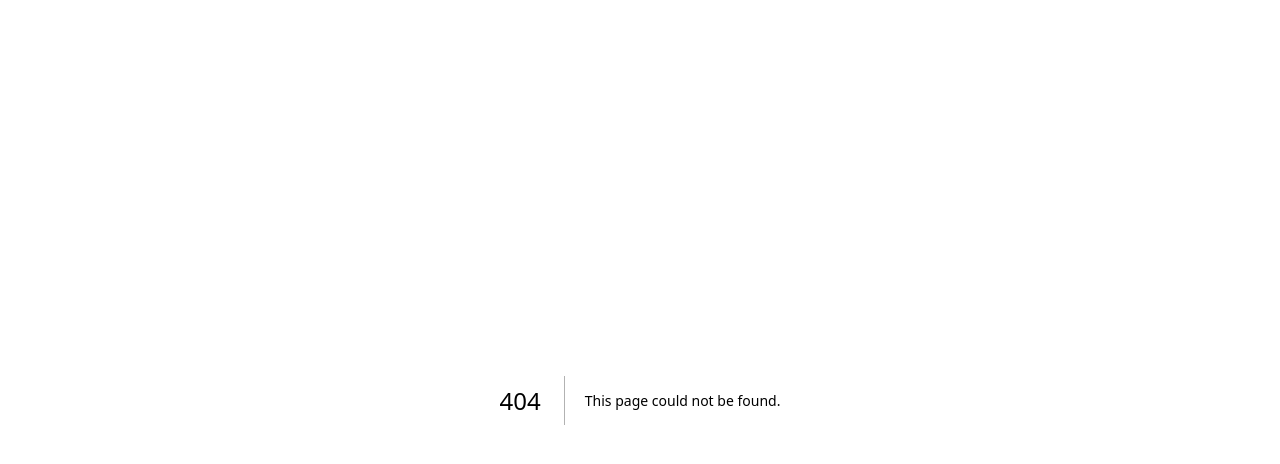
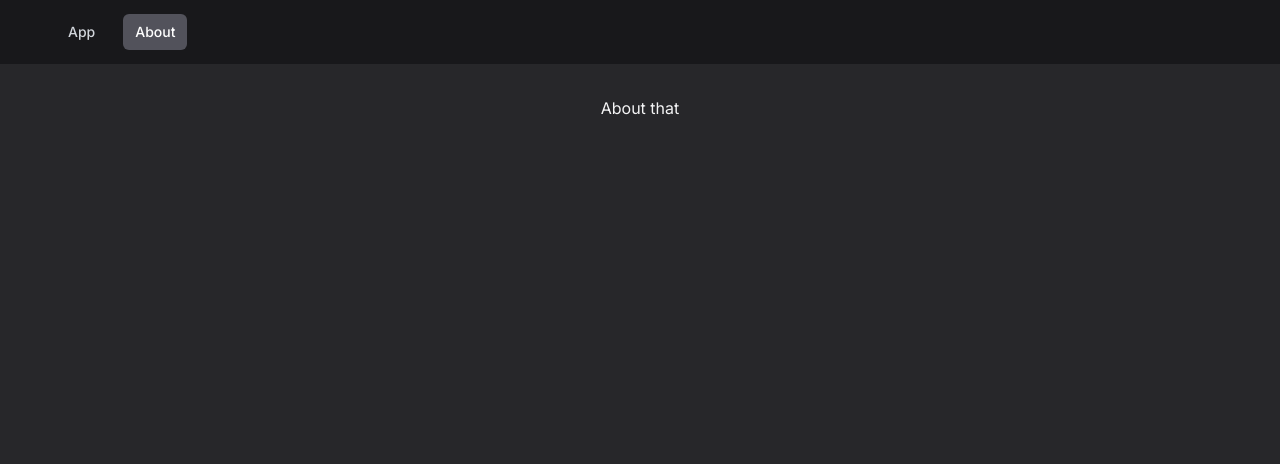
Before and after one commit to briancohan/solesearcher, a Next.js app: page /about in a window 1280 px wide. Before the commit this address had no page. Shown: the top 464 px of the page. Built offline with nearby package versions, Linux system fonts and the light colour scheme.

Commit message:
basic nav

```diff
--- /dev/null
+++ b/src/app/about/page.tsx
@@ -0,0 +1,3 @@
+export default function About() {
+  return <main className='flex flex-col items-center justify-between min-h-screen p-8'>About that</main>
+}
--- a/src/app/layout.tsx
+++ b/src/app/layout.tsx
@@ -1,21 +1,21 @@
 import './globals.css'
 import { Inter } from 'next/font/google'
-
+import Navbar from '@/components/NavBar'
 const inter = Inter({ subsets: ['latin'] })
 
 export const metadata = {
   title: 'Sole Searcher',
-  description: 'Simple app to determine the shod outsole track length and unshod barefoot track length based on known insole measurements, nominal shoe size, and subject height for Search & Rescue purposes.',
+  description:
+    'Simple app to determine the shod outsole track length and unshod barefoot track length based on known insole measurements, nominal shoe size, and subject height for Search & Rescue purposes.',
 }
 
-export default function RootLayout({
-  children,
-}: {
-  children: React.ReactNode
-}) {
+export default function RootLayout({ children }: { children: React.ReactNode }) {
   return (
-    <html lang="en">
-      <body className={inter.className}>{children}</body>
+    <html lang='en'>
+      <body className={`${inter.className} bg-zinc-800 text-zinc-100`}>
+        <Navbar />
+        {children}
+      </body>
     </html>
   )
 }
--- a/src/app/page.tsx
+++ b/src/app/page.tsx
@@ -1,9 +1,3 @@
-import Image from 'next/image'
-
 export default function Home() {
-  return (
-    <main className="flex flex-col items-center justify-between min-h-screen p-24">
-      Let&apos;s find your sole
-    </main>
-  )
+  return <main className='flex flex-col items-center justify-between min-h-screen p-8'>Let&apos;s find your sole</main>
 }
--- /dev/null
+++ b/src/components/NavBar.tsx
@@ -0,0 +1,81 @@
+'use client'
+import { Disclosure } from '@headlessui/react'
+import { Bars3Icon, XMarkIcon } from '@heroicons/react/24/outline'
+import clsx from 'clsx'
+import { usePathname  } from 'next/navigation'
+
+const navigation = [
+  { name: 'App', href: '/', current: true },
+  { name: 'About', href: '/about', current: false },
+]
+
+function isActiveRouteOrSubroute(pathname: string, href: string): boolean {
+    if (href === '/' && pathname !== '/') return false
+    return pathname.startsWith(href)
+}
+
+export default function NavBar() {
+    const pathname = usePathname ()
+
+  return (
+    <Disclosure as='nav' className='bg-zinc-900'>
+      {({ open }) => (
+        <>
+          <div className='px-2 mx-auto max-w-7xl sm:px-6 lg:px-8'>
+            <div className='relative flex items-center justify-between h-16'>
+              <div className='absolute inset-y-0 left-0 flex items-center sm:hidden'>
+                {/* Mobile menu button*/}
+                <Disclosure.Button className='inline-flex items-center justify-center p-2 text-gray-400 rounded-md hover:bg-gray-700 hover:text-white focus:outline-none focus:ring-2 focus:ring-inset focus:ring-white'>
+                  <span className='sr-only'>Open main menu</span>
+                  {open ? (
+                    <XMarkIcon className='block w-6 h-6' aria-hidden='true' />
+                  ) : (
+                    <Bars3Icon className='block w-6 h-6' aria-hidden='true' />
+                  )}
+                </Disclosure.Button>
+              </div>
+              <div className='flex items-center justify-center flex-1 sm:items-stretch sm:justify-start'>
+                <div className='hidden sm:ml-6 sm:block'>
+                  <div className='flex space-x-4'>
+                    {navigation.map((item) => (
+                      <a
+                        key={item.name}
+                        href={item.href}
+                        className={clsx({
+                          'bg-zinc-600 text-white': isActiveRouteOrSubroute(pathname, item.href),
+                          'text-gray-300 hover:bg-zinc-800 hover:text-white': !isActiveRouteOrSubroute(pathname, item.href),
+                          'rounded-md px-3 py-2 text-sm font-medium': true,
+                        })}
+                        aria-current={isActiveRouteOrSubroute(pathname, item.href) ? 'page' : undefined}>
+                        {item.name}
+                      </a>
+                    ))}
+                  </div>
+                </div>
+              </div>
+            </div>
+          </div>
+
+          <Disclosure.Panel className='sm:hidden'>
+            <div className='px-2 pt-2 pb-3 space-y-1'>
+              {navigation.map((item) => (
+                <Disclosure.Button
+                  key={item.name}
+                  as='a'
+                  href={item.href}
+                  className={clsx({
+                    'bg-zinc-600 text-white': isActiveRouteOrSubroute(pathname, item.href),
+                    'text-gray-300 hover:bg-zinc-800 hover:text-white': !isActiveRouteOrSubroute(pathname, item.href),
+                    'block rounded-md px-3 py-2 text-base font-medium': true,
+                  })}
+                  aria-current={isActiveRouteOrSubroute(pathname, item.href) ? 'page' : undefined}>
+                  {item.name}
+                </Disclosure.Button>
+              ))}
+            </div>
+          </Disclosure.Panel>
+        </>
+      )}
+    </Disclosure>
+  )
+}
```
